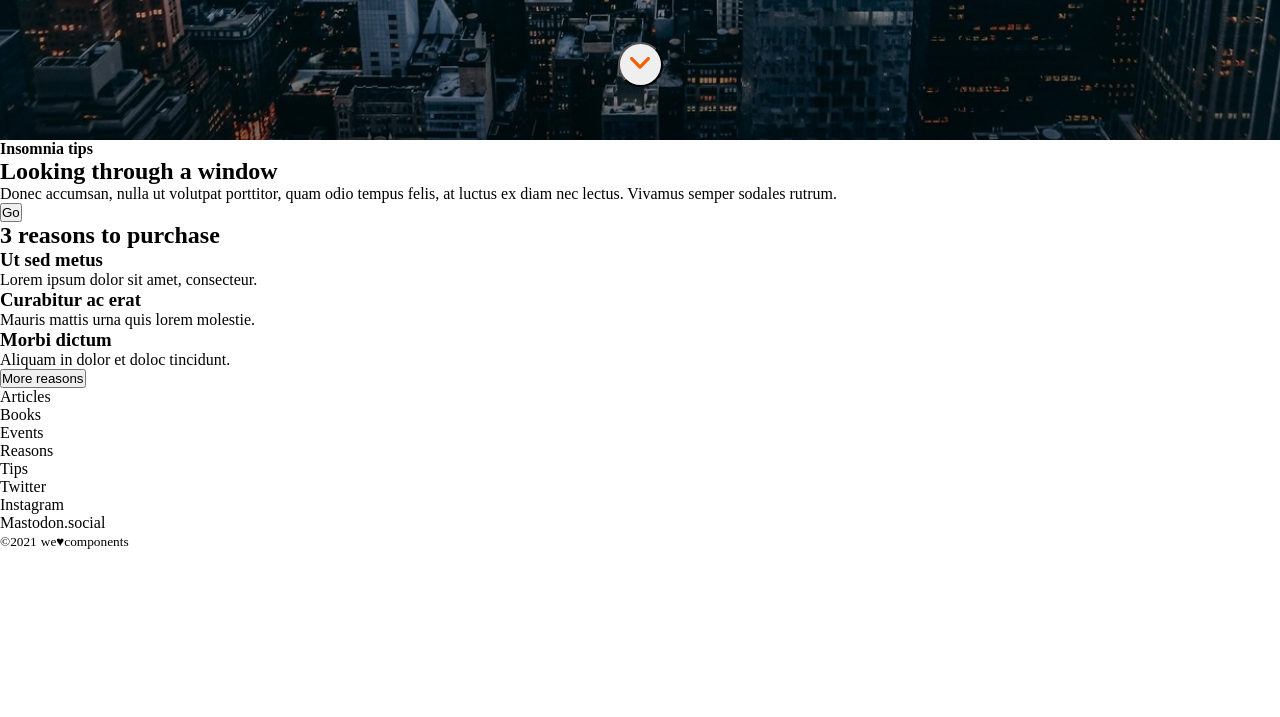
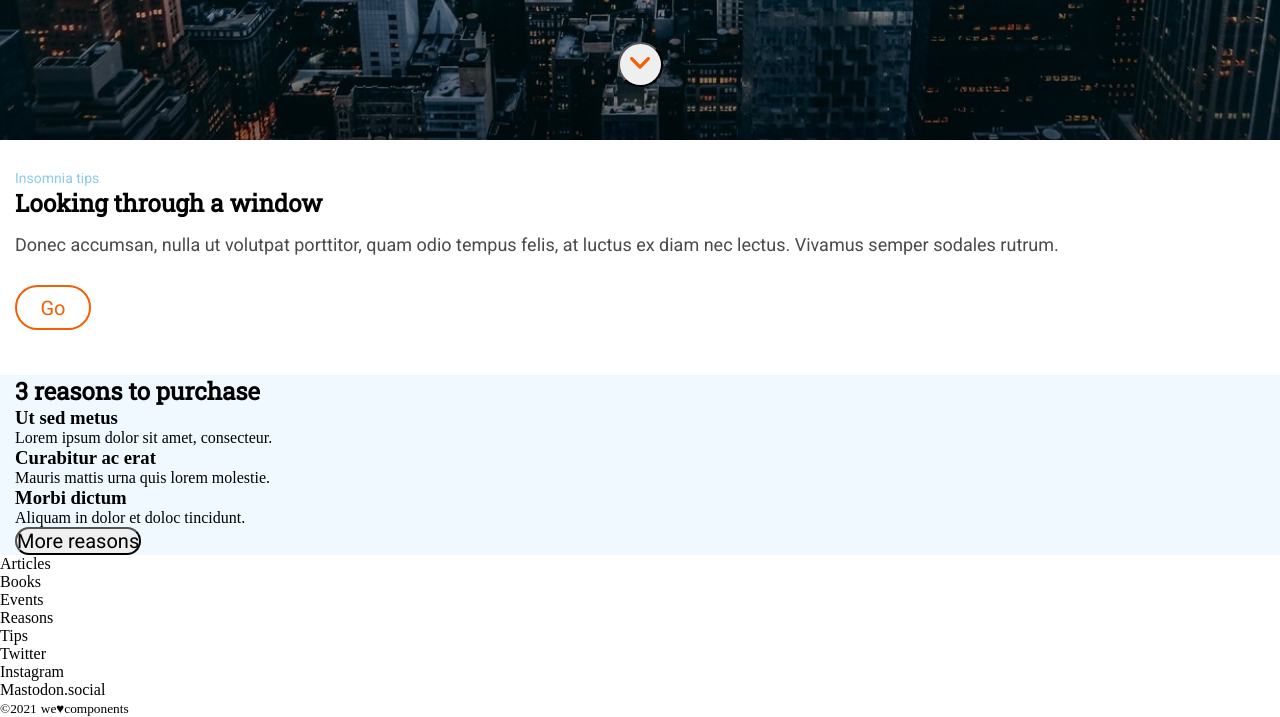
Before and after one commit to ctalloc/landing-page-demo, a website: page src/html/index.html in a window 1280 px wide. Shown: the part 660-1377 px from the top of the page. Before the commit the page ends 1210 px from the top, so only its background shows below. Drawn offline with nearby package versions, Linux system fonts and the light colour scheme; files that its build step writes are made by us from their sources; files whose address does not match are found by name.

Commit message:
Styled second section

```diff
--- a/src/html/index.html
+++ b/src/html/index.html
@@ -19,7 +19,7 @@
     <header class="header">
       <nav class="header__nav"><img src="./assets/images/ico-menu.svg" alt="Icono navegador" class="header__nav__icon"></nav>
       <div class="header__container">
-        <h1 class="header__title">Anonymous Proxy</h1>
+        <h1 class="header__title"><span class="header__title--span">Anonymous</span> <span class="header__title--span">Proxy</span></h1>
         <h4 class="header__subtitle">In hac habitasse platea dictumst.</h4>
         <button class="header__button"><img src="./assets/images/ico-scroll-down.svg" alt="Icono Scroll Down" class="header__button_icon"></button>
       </div>
@@ -27,6 +27,7 @@
 
     <main class="main__container">
       <section class="main__item main__item__one">
+        <div class="main__item--centralcolumn">
           <h4 class="main__item--subtitle">Insomnia tips</h4>
           <h2 class="main__item--title main__item__one--title">
             Looking through a window
@@ -36,8 +37,10 @@
             at luctus ex diam nec lectus. Vivamus semper sodales rutrum.
           </p>
           <button class="main__item--button main__item__one--button">Go</button>
+        </div>
       </section>
-      <section class="main__item main__item--two">
+      <section class="main__item main__item__two">
+        <div class="main__item--centralcolumn">
           <h2 class="main__item--title main__item__two--title">
             3 reasons to purchase
           </h2>
@@ -53,7 +56,8 @@
             <h3 class="article__title">Morbi dictum</h3>
             <p class="article__text">Aliquam in dolor et doloc tincidunt.</p>
           </article>
-        <button main__item--button main__item__two--button>More reasons</button>
+          <button class="main__item--button main__item__two--button">More reasons</button>
+        </div>
       </section>
     </main>
     <footer class="footer">
--- a/src/scss/core/_variables.scss
+++ b/src/scss/core/_variables.scss
@@ -4,3 +4,9 @@ $font-slab: 'Roboto Slab', serif;
 
 // colors
 $white: #ffffff;
+$light-blue: #8ccbea;
+$orange: #f26002;
+$ice-blue: #eff9ff;
+$dark-grey-blue: #304268;
+$black: #000000;
+$greyish-brown: #4a4a4a;
--- a/src/scss/layout/_header.scss
+++ b/src/scss/layout/_header.scss
@@ -0,0 +1,50 @@
+.header {
+    width: 100%;
+    height: 100vh;
+    &__nav {
+        position: fixed;
+        height: 45px;
+        width: 45px;
+        background-color:#0271bc;
+        text-align: center;
+        &__icon {
+            margin-top: 15.5px;
+            margin-bottom: 15.5px;
+        }
+    }
+    &__container {
+        background-image: url(".././images/cover.jpg");
+        background-size: auto 100%;
+        background-position: center;
+        width: 100%;
+        height: 100%;
+        display: flex;
+        flex-direction: column;
+        justify-content: flex-end;
+        align-items: center;
+    }
+    &__title {
+        color: $white;
+        font-family: $font-slab;
+        font-weight: bold;
+        text-transform: uppercase;
+        margin-bottom: 10px;
+        &--span {
+            display: block;
+            text-align: center;
+        }
+    }
+    &__subtitle {
+        color: $white;
+        font-family: $font-main;
+        font-weight: normal;
+        margin-bottom: 45px;
+    }
+    &__button {
+        height: 45px;
+        width: 45px;
+        border-radius: 50%;
+        text-align: center;
+        margin-bottom: 53px;
+    }
+}
--- a/src/scss/main.scss
+++ b/src/scss/main.scss
@@ -1,58 +1,57 @@
-@import 'core/variables';
-@import 'core/reset';
-@import 'components/code';
-@import 'components/links';
-@import 'layout/page';
-@import 'layout/header';
-@import 'layout/footer';
-@import 'pages/index';
+@import "core/variables";
+@import "core/reset";
+@import "components/code";
+@import "components/links";
+@import "layout/page";
+@import "layout/header";
+@import "layout/footer";
+@import "pages/index";
 
-.header {
-    width: 100%;
-    height: 100vh;
-    &__nav {
-        position: fixed;
-        height: 45px;
-        width: 45px;
-        background-color:#0271bc;
-        text-align: center;
-        &__icon {
-            margin-top: 15.5px;
-            margin-bottom: 15.5px;
-        }
-    }
-    &__container {
-        background-image: url(".././images/cover.jpg");
-        background-size: auto 100%;
-        background-position: center;
-        width: 100%;
-        height: 100%;
-        display: flex;
-        flex-direction: column;
-        justify-content: flex-end;
-        align-items: center;
-    }
-    &__title {
-        color: $white;
-        font-family: $font-slab;
-        font-weight: bold;
-        text-transform: uppercase;
-        margin-bottom: 10px;
-    }
-    &__subtitle {
-        color: $white;
-        font-family: $font-main;
-        font-weight: normal;
-        margin-bottom: 45px;
-    }
-    &__button {
-        height: 45px;
-        width: 45px;
-        border-radius: 50%;
-        text-align: center;
-        margin-bottom: 53px;
-    }
+.main__container {
+  position: relative;
 }
-.main__container {
-    position: relative;
+.main__item {
+  &--centralcolumn {
+    margin-left: 15px;
+    margin-right: 15px;
+  }
+  &--title {
+      font-size: 24px;
+      font-family: $font-slab;
+      font-weight: bold;
+      color: $black;
+  }
+  &--button {
+      border-radius: 22.5px;
+      font-size: 20px;
+      font-family: $font-main;
+  }
+  &__one--button {
+      width: 76px;
+      height: 45px;
+      margin-top: 30px;
+      margin-bottom: 45px;
+      color: $orange;
+      border: solid 2px $orange;
+      background-color: $white;
+  }
+  &__one--title {
+      margin-top: 1px;
+  }
+  &--subtitle {
+      color: $light-blue;
+      font-family: $font-main;
+      font-size: 14px;
+      font-weight: normal;
+      margin-top: 30px;
+  }
+  &--text {
+      font-family: $font-main;
+      font-size: 18px;
+      color: $greyish-brown;
+      margin-top: 15px;
+  }
+  &__two {
+    background-color: $ice-blue;
+  }
 }
```
Lines whose indentation alone changed are shown as unchanged.
